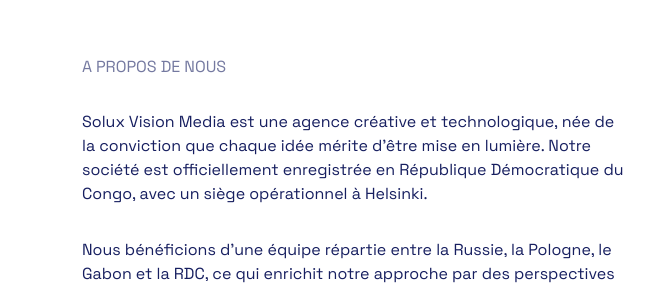
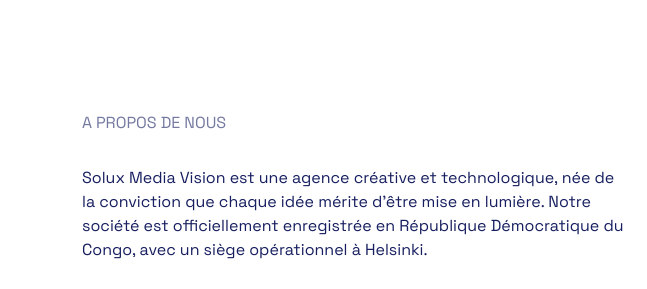
Before and after one commit to Solux-media/solux, a plain HTML site: page index.html in a window 1280 px wide. Shown: the part 637-926 px from the top of the page, 0-647 px from the left. Drawn offline with Linux system fonts and the light colour scheme.

Commit message:
Update index.html

```diff
--- a/index.html
+++ b/index.html
@@ -82,11 +82,11 @@
     <section id="about" class="about section">
       <div class="container">
         <div class="row gy-4">
-          <div class="col-lg-6 content" data-aos="fade-up" data-aos-delay="100">
+          <div class="col-lg-6 content" data-aos="fade-up" data-aos-delay="100"><br/><p></p><p></p>
             <p class="who-we-are">A propos de nous</p>
             <p class="fst-italic">
               <p>
-                Solux Vision Media est une agence créative et technologique, née de la conviction que chaque idée mérite d'être mise en lumière.
+                Solux Media Vision est une agence créative et technologique, née de la conviction que chaque idée mérite d'être mise en lumière.
               Notre société est officiellement enregistrée en République Démocratique du Congo, avec un siège opérationnel à Helsinki.
               </p>
               <p></p>
```
